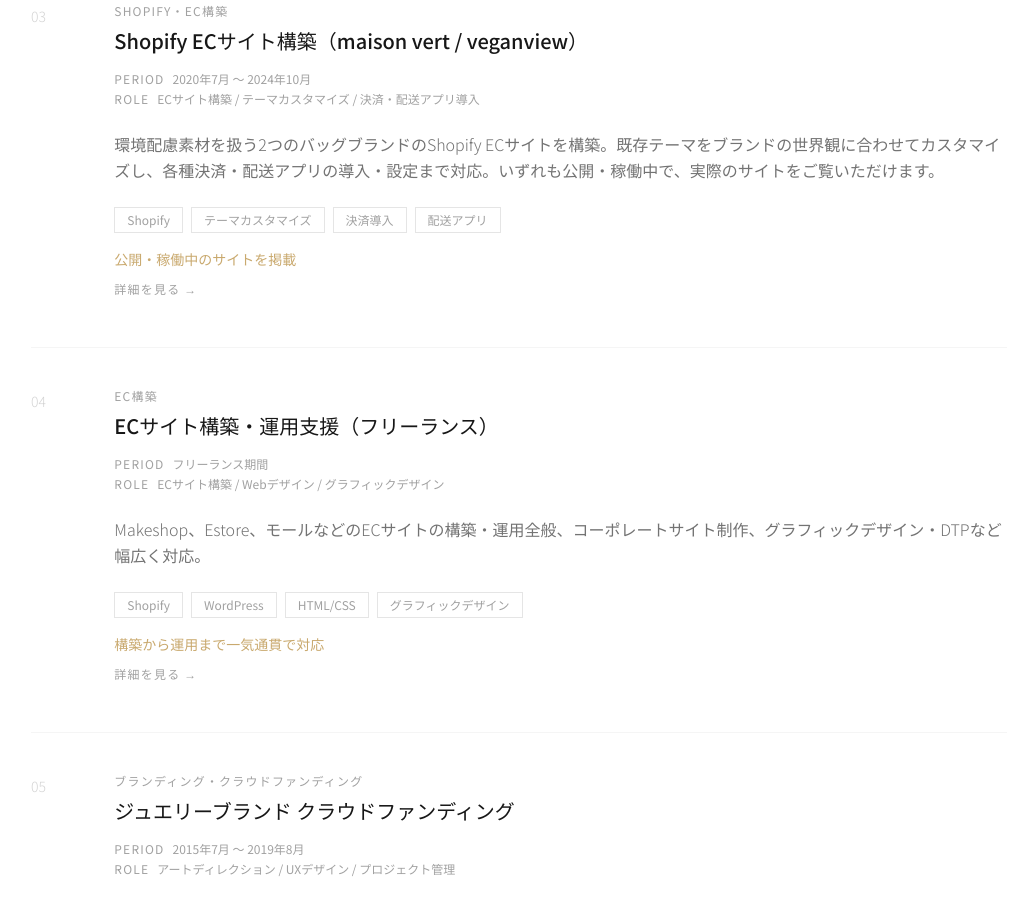
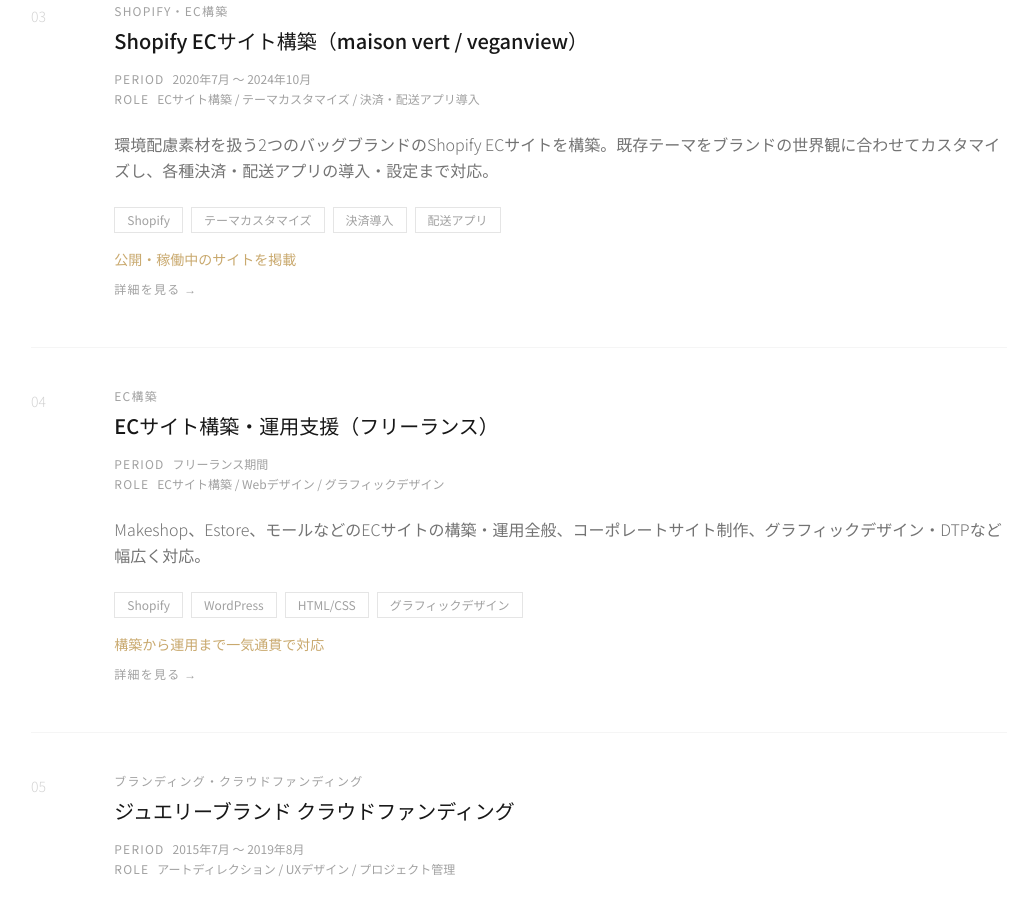
Before and after one commit to es1111101110/portfolio, a Next.js app: page /works in a window 1280 px wide. Shown: the part 1660-2559 px from the top of the page, without its empty margins (121-1153 px from the left). Built offline with nearby package versions, Linux system fonts and the light colour scheme; grey boxes are pictures that could not be loaded.

Commit message:
Update page text

```diff
--- a/app/works/page.tsx
+++ b/app/works/page.tsx
@@ -46,7 +46,7 @@ const works: Work[] = [
         category: "Shopify・EC構築",
         title: "Shopify ECサイト構築（maison vert / veganview）",
         description:
-            "環境配慮素材を扱う2つのバッグブランドのShopify ECサイトを構築。既存テーマをブランドの世界観に合わせてカスタマイズし、各種決済・配送アプリの導入・設定まで対応。いずれも公開・稼働中で、実際のサイトをご覧いただけます。",
+            "環境配慮素材を扱う2つのバッグブランドのShopify ECサイトを構築。既存テーマをブランドの世界観に合わせてカスタマイズし、各種決済・配送アプリの導入・設定まで対応。",
         tags: ["Shopify", "テーマカスタマイズ", "決済導入", "配送アプリ"],
         achievement: "公開・稼働中のサイトを掲載",
         image: null,
```
